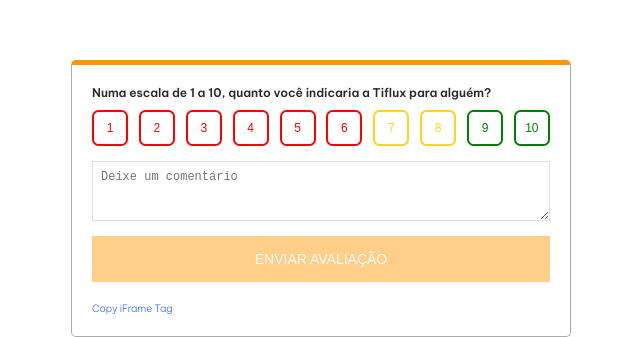
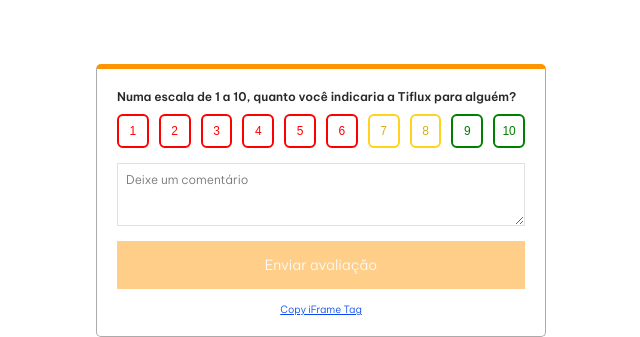
Before and after one commit to GabrielFeMello/repoWidgetAndAPI, a React (Create React App) app in the folder widget/: page / in a window 1280 px wide. Shown: the part 463-800 px from the top of the page, without its empty margins (319-959 px from the left). Built offline with nearby package versions, Linux system fonts and the light colour scheme.

Commit message:
update font and size

```diff
--- a/widget/src/App.css
+++ b/widget/src/App.css
@@ -1,6 +1,6 @@
 .App {
   display: block;
-  width: 500px;
+  width: 450px;
   background-color: rgb(255, 255, 255);
   border: 1px solid rgb(171, 171, 171);
   padding: 20px;
@@ -15,7 +15,7 @@
 
 .App-miss {
   display: block;
-  width: 500px;
+  width: 450px;
   background-color: rgb(255, 255, 255);
   border: 2px solid rgb(171, 171, 171);
   padding: 20px;
@@ -97,6 +97,7 @@
 }
 
 .textArea {
+  font-family: 'Be Vietnam Pro';
   width: 100%;
   font-weight: 300;
   display: block;
@@ -107,14 +108,20 @@
 }
 
 .copyFrame {
-  display: inline-block;
+  font-weight: 300;
+  text-align: center;
+  display: block;
+  position: relative;
+  margin: auto;
   color: rgb(10, 72, 243);
   width: 200px;
   font-size: 10px;
   cursor: pointer;
+  text-decoration: underline;
 }
 
 .sendAvaliation {
+  font-family: 'Be Vietnam Pro';
   border: none;
   cursor: pointer;
   font-weight: 300;
@@ -128,7 +135,6 @@
   text-align: center;
   font-size: 14px;
   padding: 15px;
-  text-transform: uppercase;
   animation-duration: 0.4s;
   animation-timing-function: ease-in;
 }
@@ -156,8 +162,8 @@
   font-weight: 300;
   margin: 5px;
   background: transparent;
-  width: 36px;
-  height: 36px;
+  width: 34px;
+  height: 34px;
   border-style: solid;
   border-radius: 18%;
   cursor: pointer;
@@ -171,7 +177,7 @@
 }
 .option_yellow{
   border-color: rgb(255 211 30);
-  color: rgb(255 211 30);
+  color: rgb(214, 176, 22);
 }
 .option_green{
   border-color: green;
```
